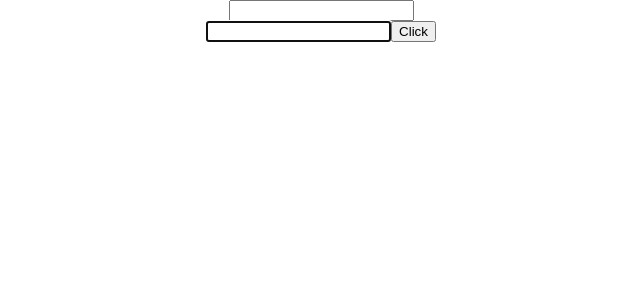
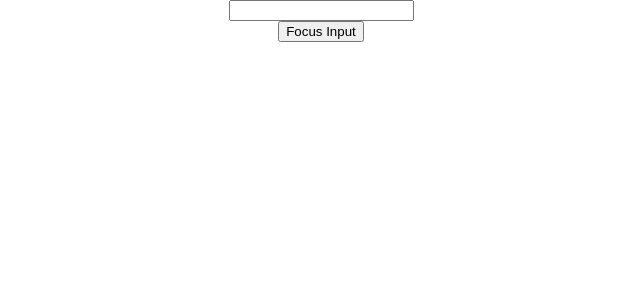
Before and after one commit to AzmanThoughtWin/ReactProject, a React (Create React App) app: page / in a window 1280 px wide. Shown: the top 300 px of the page, without its empty margins (319-959 px from the left). Built offline with nearby package versions, Linux system fonts and the light colour scheme; a web font is replaced by a local one.

Commit message:
Refs with class components

```diff
--- a/src/components/App.js
+++ b/src/components/App.js
@@ -1,13 +1,13 @@
 import React, { Component } from 'react';
 import './App.css';
-import RefsDemo from './RefsDemo';
+import FocusInput from './FocusInput';
 
 
 class App extends Component {
   render(){
     return (
       <div className="App">
-        <RefsDemo/>
+        <FocusInput/>
       </div>
     );
   }
--- /dev/null
+++ b/src/components/FocusInput.js
@@ -0,0 +1,28 @@
+import React, { Component } from 'react'
+import Input from './Input'
+
+class FocusInput extends Component {
+
+    constructor(props) {
+        super(props)
+        this.componentRef = React.createRef();
+    }
+
+    clickHandler = () => {
+        this.componentRef.current.focusInput()
+    }
+
+
+    render() {
+        return (
+            <div>
+                <Input ref={this.componentRef} />
+                <button onClick={this.clickHandler}>
+                    Focus Input
+                </button>
+            </div>
+        )
+    }
+}
+
+export default FocusInput
--- /dev/null
+++ b/src/components/Input.js
@@ -0,0 +1,23 @@
+import React, { Component } from 'react'
+
+class Input extends Component {
+
+    constructor(props) {
+        super(props)
+        this.inputRef = React.createRef();
+    }
+
+    focusInput() {
+        this.inputRef.current.focus()
+    }
+
+    render() {
+        return (
+            <div>
+               <input type="text" ref={this.inputRef} />
+            </div>
+        )
+    }
+}
+
+export default Input
```
